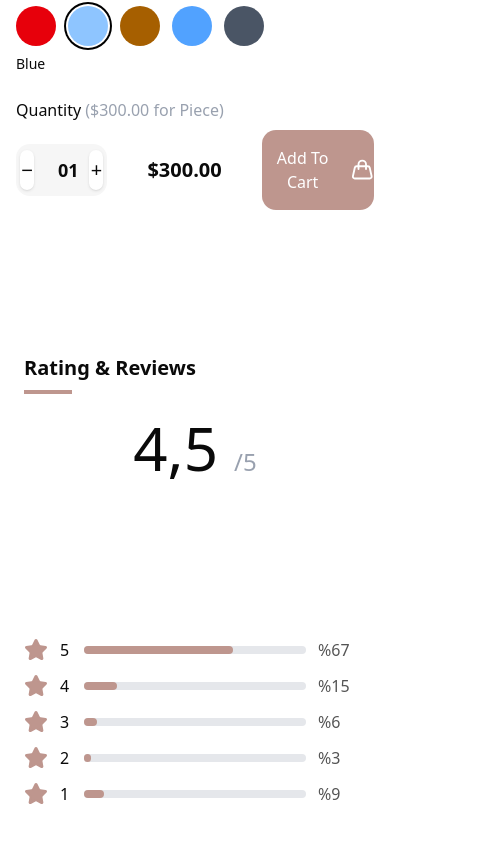
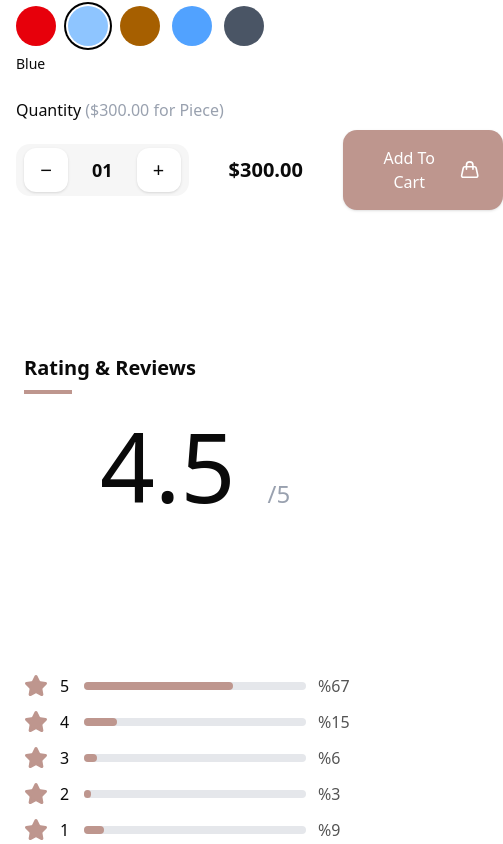
Before and after one commit to a7medmo7med1971/TrendLine_Task, a Next.js app: page / in a window 390 px wide. Shown: the part 1540-2384 px from the top of the page, 503 px wide, since content can reach past the window. Built offline with nearby package versions, Linux system fonts and the light colour scheme.

Commit message:
edite navmobile&responsivmobile

```diff
--- a/app/(componts)/(productDetiles)/products/ProductDetailsSection.tsx
+++ b/app/(componts)/(productDetiles)/products/ProductDetailsSection.tsx
@@ -216,25 +216,33 @@ export default function ProductDetailsPage() {
             </p>
 
             <div className="flex items-center gap-10">
-              <div className="flex items-center rounded-xl bg-[#F6F6F6] px-1 overflow-hidden">
+              <div className="flex items-center gap-2 rounded-xl bg-[#F6F6F6] px-2 py-1">
                 <button
                   onClick={() => setQuantity(Math.max(1, quantity - 1))}
-                  className="h-[40px] w-[40px] rounded-[12px] bg-white text-xl font-medium
-             shadow flex items-center justify-center
-             hover:bg-gray-100 transition"
+                  className="
+                          min-h-[44px] min-w-[44px]
+                          rounded-[12px] bg-white text-xl font-medium
+                          shadow flex items-center justify-center
+                          hover:bg-gray-100 active:scale-95
+                          transition
+                        "
                 >
                   −
                 </button>
 
-                <span className="px-6 py-3 min-w-[50px] text-center text-lg font-semibold">
+                <span className="px-4 py-2 min-w-[48px] text-center text-lg font-semibold">
                   {String(quantity).padStart(2, "0")}
                 </span>
 
                 <button
                   onClick={() => setQuantity(quantity + 1)}
-                  className="h-[40px] w-[40px] rounded-[12px] bg-white text-xl font-medium
-             shadow flex items-center justify-center
-             hover:bg-gray-100 transition"
+                  className="
+                    min-h-[44px] min-w-[44px]
+                    rounded-[12px] bg-white text-xl font-medium
+                    shadow flex items-center justify-center
+                    hover:bg-gray-100 active:scale-95
+                    transition
+                  "
                 >
                   +
                 </button>
@@ -244,9 +252,31 @@ export default function ProductDetailsPage() {
                 ${(quantity * price).toFixed(2)}
               </span>
               {/* Add to Cart */}
-              <button className="w-50 bg-[#BE968E] hover:bg-[#89716c] cursor-pointer text-white py-4 rounded-xl flex items-center justify-center gap-2">
-                Add To Cart <Handbag />
-              </button>
+             <button
+              className="
+                min-h-[48px]
+                min-w-[160px]
+
+                px-6
+                py-4
+                rounded-[14px]
+
+                bg-[#BE968E]
+                hover:bg-[#89716c]
+
+                text-white text-base font-medium
+
+                flex items-center justify-center gap-2
+                shadow
+
+                transition
+                active:scale-95
+              "
+            >
+              Add To Cart
+              <Handbag className="w-5 h-5" />
+            </button>
+
             </div>
           </div>
         </div>
--- a/app/(componts)/(productDetiles)/products/Rating.tsx
+++ b/app/(componts)/(productDetiles)/products/Rating.tsx
@@ -57,12 +57,32 @@ export default function Rating() {
       {/* Rating Summary */}
       <div className="flex flex-col lg:flex-row items-center gap-40 m-auto">
         {/* Score */}
-        <div className="flex flex-col items-center lg:items-start min-w-[140px]">
-          <div className="flex items-baseline gap-4">
-            <span className="text-6xl lg:text-9xl font-medium">4,5</span>
-            <span className="text-2xl text-gray-400">/5</span>
+          <div className="flex items-baseline gap-8">
+            <span
+              className="
+                text-[96px]
+                sm:text-[96px]
+                md:text-[96px]
+                lg:text-[96px]
+                font-medium
+                leading-none
+                whitespace-nowrap
+              "
+            >
+              4.5
+            </span>
+
+            <span
+              className="
+                text-[24px]
+                text-gray-400
+                leading-none
+              "
+            >
+              /5
+            </span>
           </div>
-        </div>
+
 
         {/* Bars */}
         <div className="w-full max-w-[520px] space-y-3">
@@ -100,7 +120,7 @@ export default function Rating() {
       </div>
 
       {/* Reviews */}
-      <div className="w-full max-w-[1500px] mx-auto space-y-8 pt-20">
+      <div className="w-full max-w-[1500px] mx-auto space-y-5 pt-20">
         {reviewsClient.map((review) => (
           <div key={review.id} className="border-b border-gray-200 pb-6">
             <div className="flex justify-between mb-3">
--- a/app/(componts)/_Layout/Header.tsx
+++ b/app/(componts)/_Layout/Header.tsx
@@ -9,6 +9,10 @@ import {
   ShoppingCart,
   User,
   Menu,
+  LogIn,
+  LayoutDashboard,
+  LogOut,
+  UserPlus,
 } from "lucide-react";
 import { ChevronDown } from "lucide-react";
 import Link from "next/link";
@@ -20,7 +24,13 @@ import {
   DropdownMenuItem,
   DropdownMenuTrigger,
 } from "@/components/ui/dropdown-menu";
-import { Sheet, SheetContent, SheetTrigger } from "@/components/ui/sheet";
+import {
+  Sheet,
+  SheetContent,
+  SheetTrigger,
+  SheetTitle,
+} from "@/components/ui/sheet";
+import { VisuallyHidden } from "@radix-ui/react-visually-hidden";
 import { useAppDispatch, useAppSelector } from "../Rudex/hooks";
 import { useRouter } from "next/navigation";
 import { logout } from "../Rudex/loginSlice";
@@ -142,10 +152,16 @@ export default function Header() {
               {!user ? (
                 <>
                   <DropdownMenuItem asChild>
-                    <Link href="/Login">Login</Link>
+                    <Link className="flex items-center gap-1" href="/Login">
+                      <LogIn className="h-5 w-5" />
+                      Login
+                    </Link>
                   </DropdownMenuItem>
                   <DropdownMenuItem asChild>
-                    <Link href="/Register">Register</Link>
+                    <Link className="flex items-center gap-1" href="/Register">
+                      <UserPlus className="h-5 w-5" />
+                      Register
+                    </Link>
                   </DropdownMenuItem>
                 </>
               ) : (
@@ -154,12 +170,19 @@ export default function Header() {
                     {user.name || "My Account"}
                   </DropdownMenuItem>
                   <DropdownMenuItem>
-                    <Link href={"/dashboardUser"}>Dashboard</Link>
+                    <Link
+                      className="flex items-center gap-1"
+                      href={"/dashboardUser"}
+                    >
+                      <LayoutDashboard className="h-5 w-5" />
+                      User Dashboard
+                    </Link>
                   </DropdownMenuItem>
                   <DropdownMenuItem
                     onClick={handleLogout}
-                    className="text-red-600 cursor-pointer"
+                    className="flex items-center gap-1 text-red-600 cursor-pointer "
                   >
+                    <LogOut className="h-5 w-5" />
                     Logout
                   </DropdownMenuItem>
                 </>
@@ -177,27 +200,93 @@ export default function Header() {
               </Button>
             </SheetTrigger>
 
-            <SheetContent side="left" className="w-72">
+            <SheetContent side="left" className="w-72 p-5">
+              {/* Hidden title for accessibility */}
+              <VisuallyHidden>
+                <SheetTitle>Mobile Navigation</SheetTitle>
+              </VisuallyHidden>
+
               <div className="mb-6">
                 <Image
-                  src="/assets/logo.svg"
+                  src="/assets/logoheader.png"
                   alt="Tinytales"
-                  width={80}
-                  height={40}
+                  width={66}
+                  height={51}
                 />
               </div>
 
-              <nav className="flex flex-col gap-4 text-sm font-medium">
-                <Link href="/">Home</Link>
-                <Link href="/categories">Our Category</Link>
-                <Link href="/about">About Us</Link>
-                <Link href="/contact">Contact Us</Link>
-                <Link href="/faqs">FAQs</Link>
+              <nav className="flex flex-col gap-4 text-lg font-Poppins text-[#8A8A8A]  ">
+                <Link
+                  href="/"
+                  className="flex items-center gap-2 hover:text-yellow-900 transition"
+                >
+                  <LayoutGrid className="h-5 w-5" />
+                  Our Category
+                </Link>
+
+                <Link
+                  href="/about"
+                  className="flex items-center gap-2 hover:text-yellow-900 transition"
+                >
+                  <Info className="h-5 w-5" />
+                  About Us
+                </Link>
+
+                <Link
+                  href="/"
+                  className="flex items-center gap-2 hover:text-yellow-900 transition"
+                >
+                  <Home className="h-5 w-5" />
+                  Home
+                </Link>
+
+                <Link
+                  href="/contact"
+                  className="flex items-center gap-2 hover:text-yellow-900 transition"
+                >
+                  <Phone className="h-5 w-5" />
+                  Contact Us
+                </Link>
+
+                <Link
+                  href="/faqs"
+                  className="flex items-center gap-2 hover:text-yellow-900 transition"
+                >
+                  <HelpCircle className="h-5 w-5" />
+                  FAQs
+                </Link>
 
                 <hr className="my-4" />
 
-                <Link href="/Login">Login</Link>
-                <Link href="/Register">Register</Link>
+                {!user ? (
+                  <>
+                    <Link className="flex items-center gap-2" href="/Login">
+                      <LogIn className="h-5 w-5" />
+                      Login
+                    </Link>
+                    <Link className="flex items-center gap-2" href="/Register">
+                      <UserPlus className="h-5 w-5" />
+                      Register
+                    </Link>
+                  </>
+                ) : (
+                  <>
+                    <Link
+                      className="flex items-center gap-2"
+                      href="/dashboardUser"
+                    >
+                      <LayoutDashboard className="h-5 w-5" />
+                      User Dashboard
+                    </Link>
+                    <button
+                      onClick={handleLogout}
+                      className="flex items-center gap-2 text-left text-red-600"
+                    >
+                      <LogOut className="h-5 w-5" />
+                      Logout
+                    </button>
+                  </>
+                )}
               </nav>
             </SheetContent>
           </Sheet>
```
